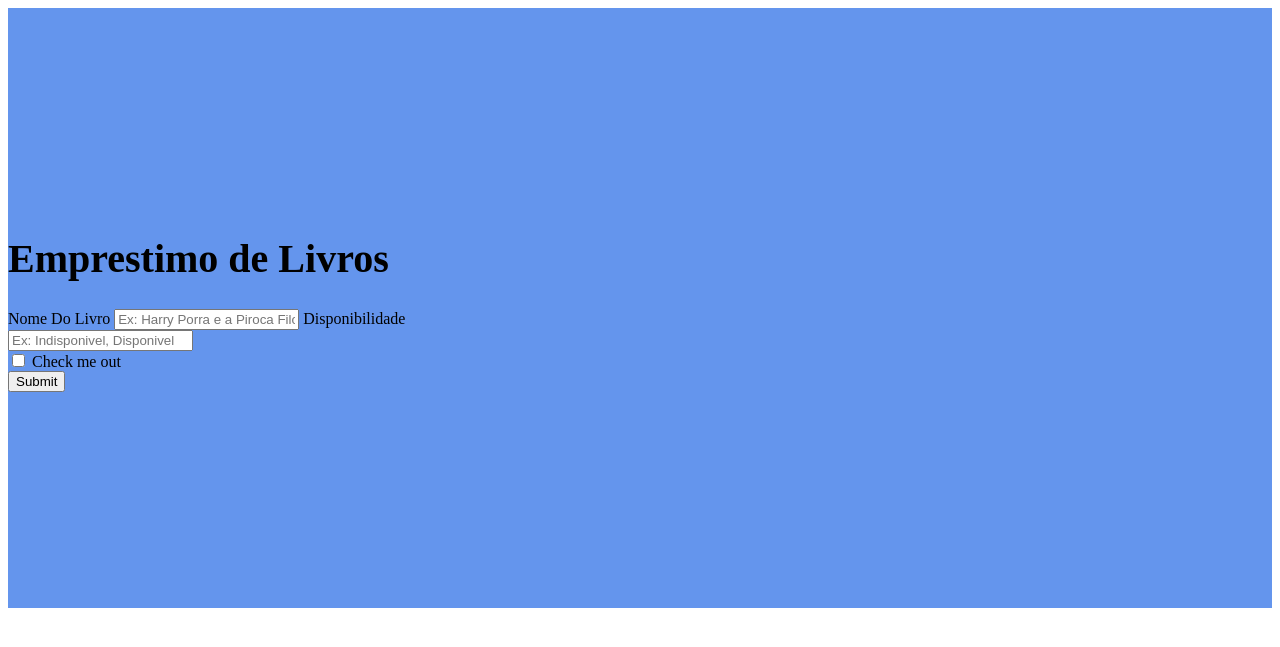
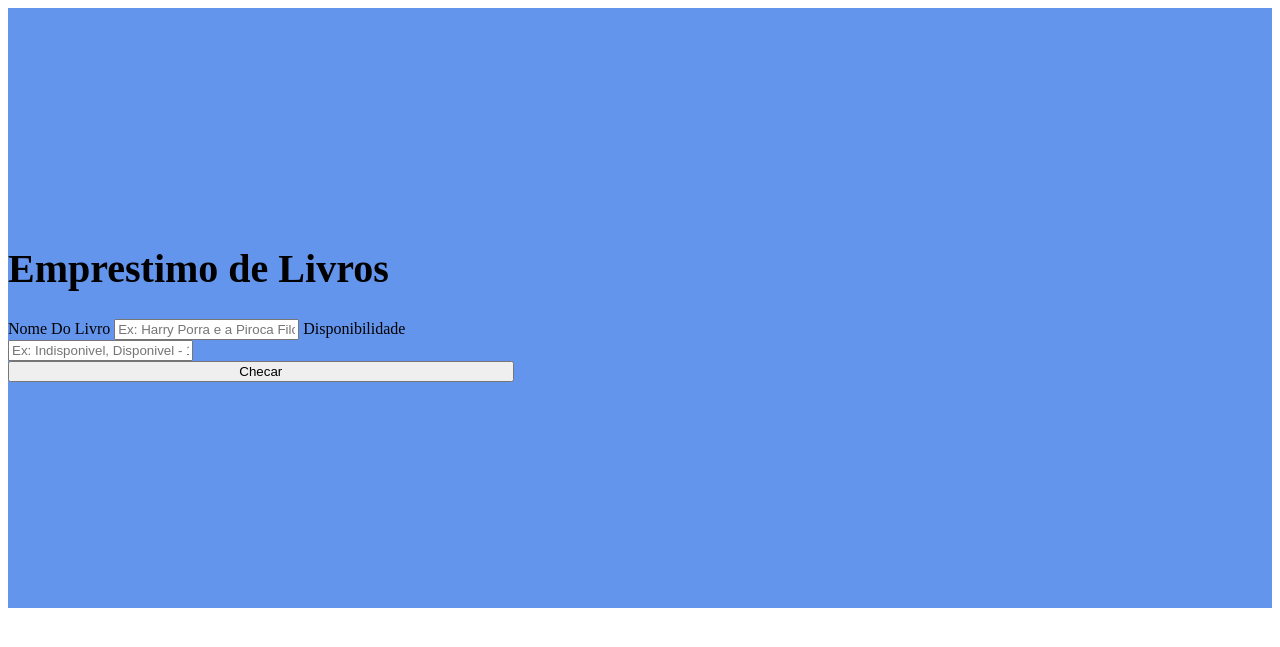
Before and after one commit to RodrigoBert22/Biblioteca2K77, a PHP site: page /Views/emprestimoLivro.php in a window 1280 px wide. Shown: the top 647 px of the page. Run offline with PHP 8.4, Linux system fonts and the light colour scheme.

Commit message:
Pagina empréstimo top
Design pag emrpestimo

```diff
--- a/Content/css/custom.css
+++ b/Content/css/custom.css
@@ -111,4 +111,13 @@
    color: white;
 }
 
+.btn-emprestimo-checar{
+    display: flex;
+    width: 100%;
+    justify-content: center;
+}
+
+.btn-emprestimo-checar button{
+  width: 100%;
+}
 /*Final Consulta Livro*/
--- a/Views/emprestimoLivro.php
+++ b/Views/emprestimoLivro.php
@@ -8,13 +8,11 @@
               <label for="email">Nome Do Livro</label>
               <input type="email" class="form-control" id="email" aria-describedby="emailHelp" placeholder="Ex: Harry Porra e a Piroca Filosofal">
               <label for="exampleInputPassword1">Disponibilidade</label>
-              <input type="text" class="form-control" id="exampleInputPassword1" placeholder="Ex: Indisponivel, Disponivel">
+              <input type="text" class="form-control" id="exampleInputPassword1" placeholder="Ex: Indisponivel, Disponivel - 10">
             </div>
-            <div class="form-check">
-              <input type="checkbox" class="form-check-input" id="exampleCheck1">
-              <label class="form-check-label" for="exampleCheck1">Check me out</label>
+            <div class="btn-emprestimo-checar">
+               <button type="submit" class="btn btn-primary">Checar</button>
             </div>
-            <button type="submit" class="btn btn-primary">Submit</button>
           </form>
 			 </div>
  		 </div>
```
